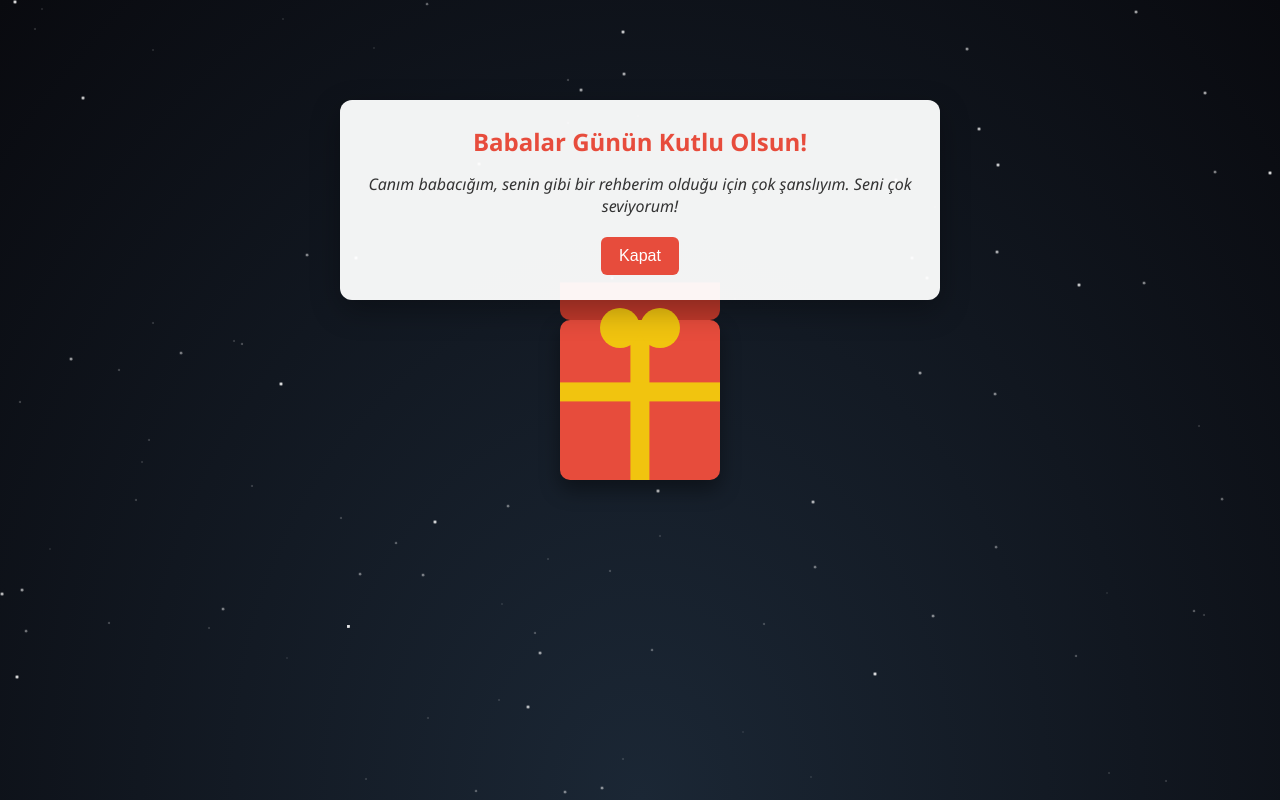
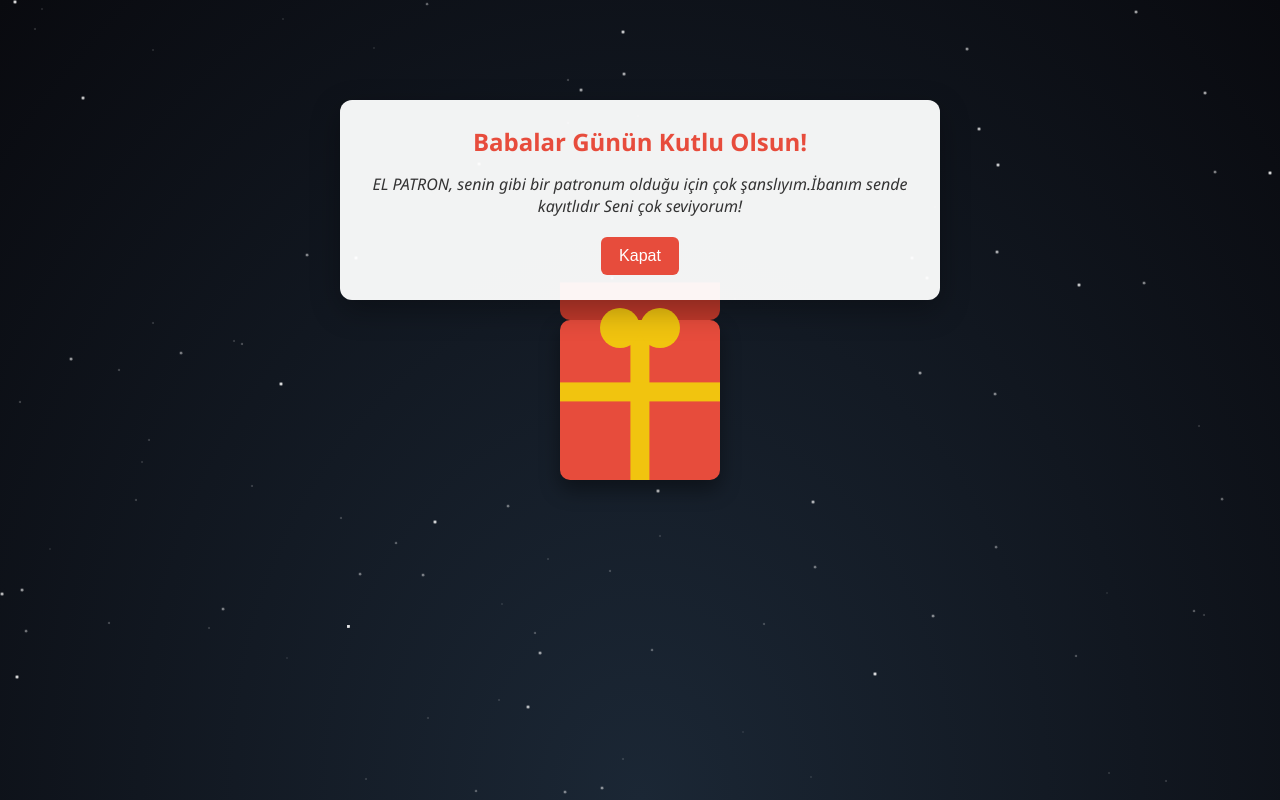
Before and after one commit to aytekinguc/babalarday, a plain HTML site: page index.html in a window 1280 px wide. Both pictures are taken after a click on the element 640 px from the left and 400 px from the top of the page. Drawn offline with Linux system fonts and the light colour scheme.

Commit message:
Update index.html

```diff
--- a/index.html
+++ b/index.html
@@ -206,7 +206,7 @@
   <div class="centered">
     <div class="message-box" id="message">
       <h1>Babalar Günün Kutlu Olsun!</h1>
-      <p>Canım babacığım, senin gibi bir rehberim olduğu için çok şanslıyım. Seni çok seviyorum!</p>
+      <p>EL PATRON, senin gibi bir patronum olduğu için çok şanslıyım.İbanım sende kayıtlıdır Seni çok seviyorum!</p>
       <button class="close-btn" onclick="closeGift()">Kapat</button>
     </div>
 
```
